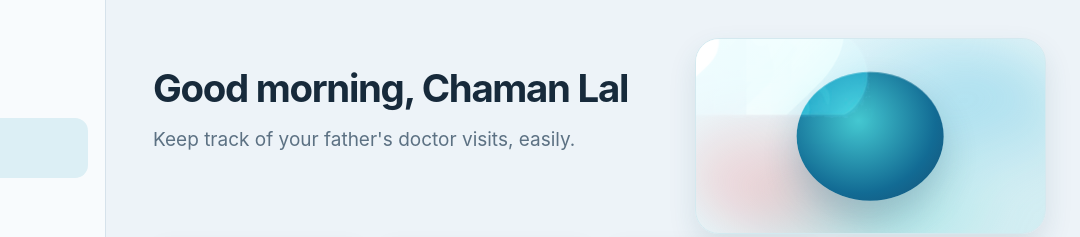
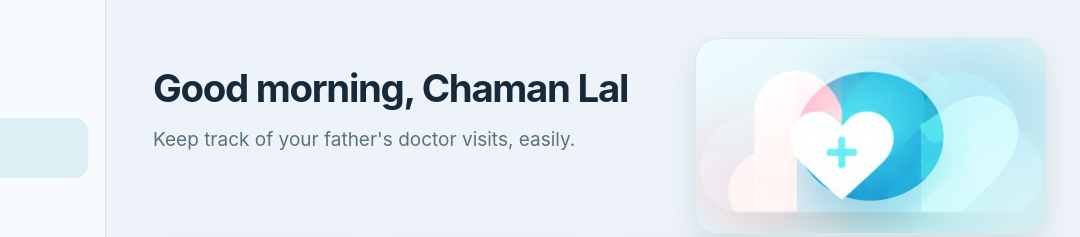
Before and after one commit to chamanlal1972/RB-DBMS, a plain HTML site: page index.html in a window 1280 px wide. Shown: the top 237 px of the page, 200-1280 px from the left. Drawn offline with Linux system fonts and the light colour scheme.

Commit message:
Fix home heart image positioning

```diff
--- a/index.html
+++ b/index.html
@@ -1132,7 +1132,7 @@
 
     /* Supplied hero artwork: the city crop removes its baked-in heading, while the heart sits on a layered theme-aware field. */
     .health-art::after { content:"";position:absolute;z-index:0;left:50%;top:50%;width:42%;aspect-ratio:1.14;transform:translate(-50%,-50%);border-radius:50%;background:radial-gradient(ellipse at 42% 38%,rgba(34,184,199,.52),rgba(18,83,126,.92) 62%,rgba(7,35,64,.72));box-shadow:0 20px 38px rgba(0,25,50,.28),inset 0 1px 0 rgba(255,255,255,.16); }
-    .health-art .home-heart-image { position:absolute;z-index:1;inset:0;width:100%;height:100%;object-fit:contain;object-position:center;mix-blend-mode:screen; }
+    .health-art .home-heart-image { position:absolute;z-index:1;inset:0;width:100%;height:100%;object-fit:contain;object-position:center;transform:none;mix-blend-mode:screen; }
     body.dashboard-light .health-art::after { background:radial-gradient(ellipse at 42% 38%,#44c8d0,#126b94 64%,#164d72);box-shadow:0 18px 34px rgba(21,74,105,.24),inset 0 1px 0 rgba(255,255,255,.25); }
     .city-landscape .city-photo { position:absolute;z-index:1;inset:-6px;display:block;width:calc(100% + 12px);height:calc(100% + 12px);object-fit:cover;object-position:center bottom;transform:scale(1.34);transform-origin:center bottom;mix-blend-mode:normal;filter:saturate(1.04);pointer-events:none; }
     @media (max-width:700px) {
```
